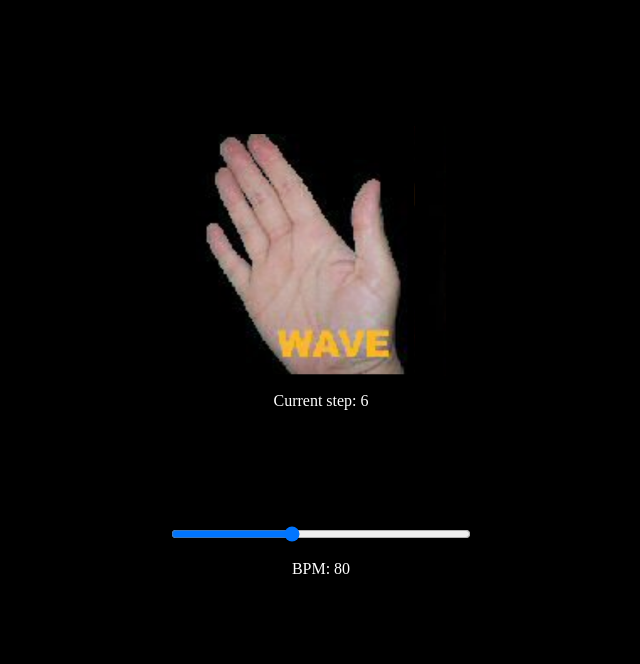
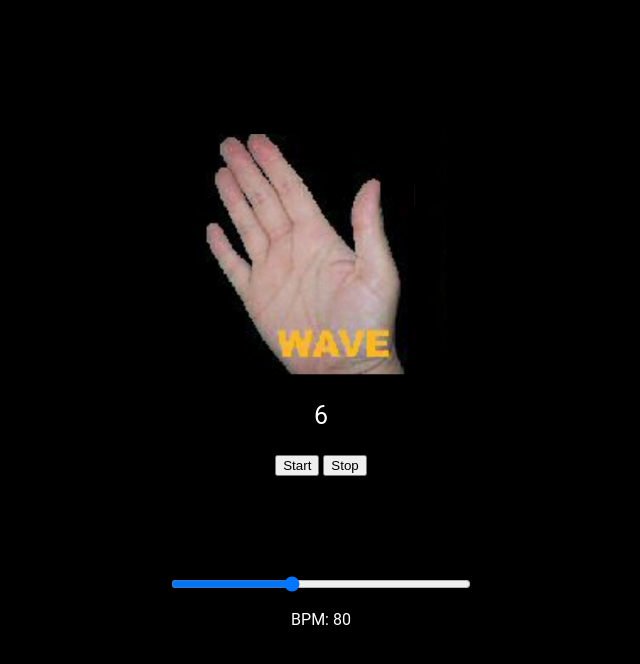
Before and after one commit to sriram-rajendran/sriram-rajendran.github.io, a plain HTML site: page index.html in a window 1280 px wide. Shown: the whole page, without its empty margins (319-959 px from the left). Drawn offline with Linux system fonts and the light colour scheme.

Commit message:
added clap sound

```diff
--- a/index.html
+++ b/index.html
@@ -6,6 +6,7 @@
 		body {
 			background-color: black;
 			color: white;
+			font-family: 'Roboto', sans-serif;
 		}
 		.container {
 			display: flex;
@@ -20,18 +21,30 @@
 			margin-top: 100px;
 			width: 300px;
 		}
+
+		#currentStep {
+			font-size: 25px;
+		}
 	</style>
 </head>
 <body>
 	<div class="container">
 		<img id="myDiv" height="250" width="250"/>
 
-		<p>Current step: <span id="currentStep"></span></p>
+		<p id="currentStep"></p>
+
+		<div>
+			<button onclick="startThalam();">Start</button>
+			<button onclick="stopThalam();">Stop</button>
+		</div>
+
+
 		<input type="range" id="myRange" name="myRange" min="1" max="200" step="1" value="80"/>
 		<p id="rangeValue">BPM: 80</p>
 
+
 		<audio id="tick-sound" src="audio/tick.mp3"></audio>
-
+		<audio id="clap-sound" src="audio/clap.mp3"></audio>
 
 	</div>
 
@@ -51,7 +64,12 @@
 
 			var span = document.getElementById("currentStep");
 			span.textContent = index + 1;
-			document.getElementById('tick-sound').play()
+
+			if(index === 0 || index === 4 || index === 6) {
+				document.getElementById('clap-sound').play()
+			} else {
+				document.getElementById('tick-sound').play()
+			}
 
 			// Set the div's text content to the current message
 			// div.textContent = messages[index];
@@ -75,6 +93,16 @@
 		rangeInput.addEventListener("input", function() {
 			rangeValue.innerHTML = "BPM: " + rangeInput.value;
 		});
+
+		function stopThalam() {
+			clearInterval(intervalId)
+		}
+
+		function startThalam() {
+			intervalId = setInterval(updateContent, 750);
+		}
+
+
 	</script>
 </body>
 </html>
```
Also changed, not shown: 1 other file.
